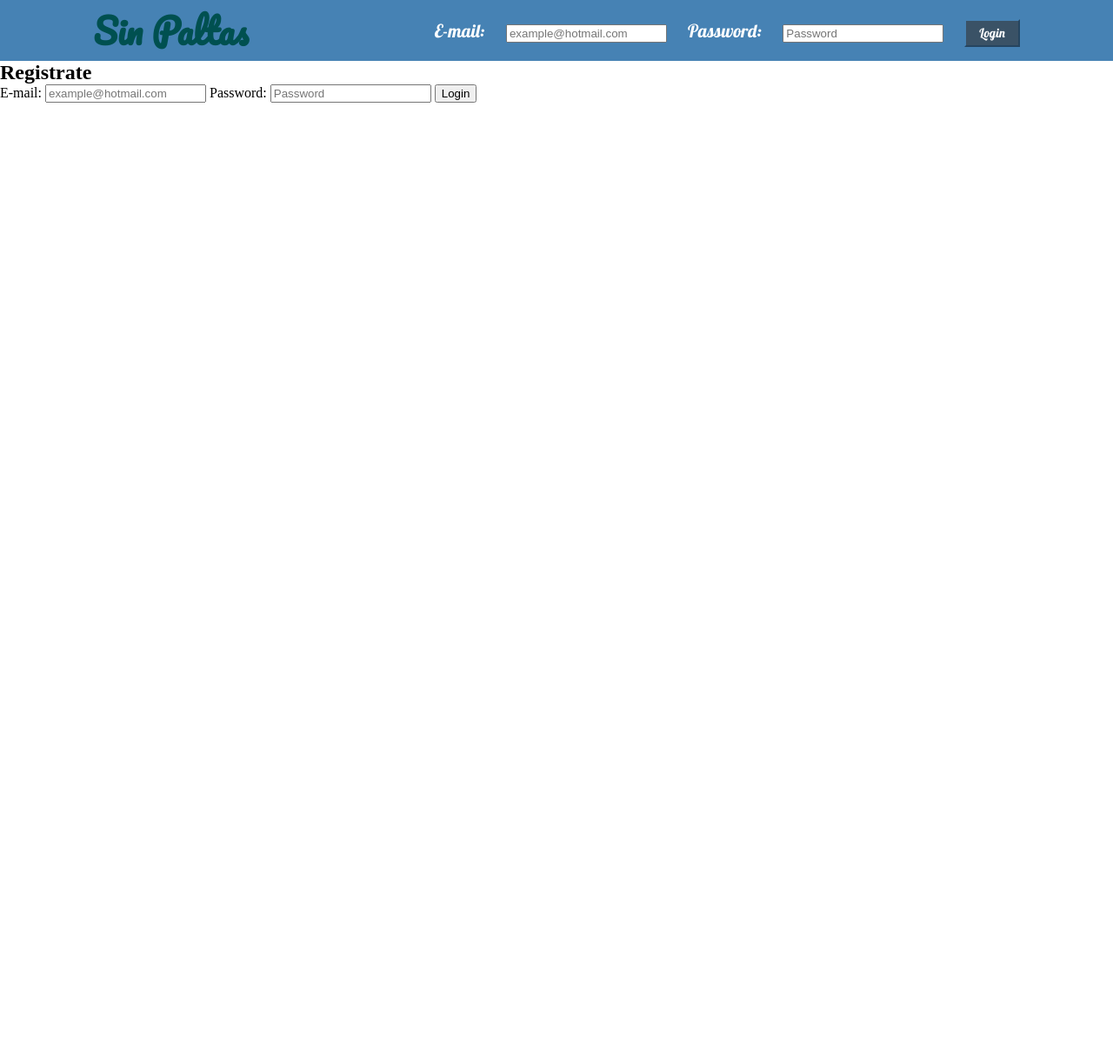
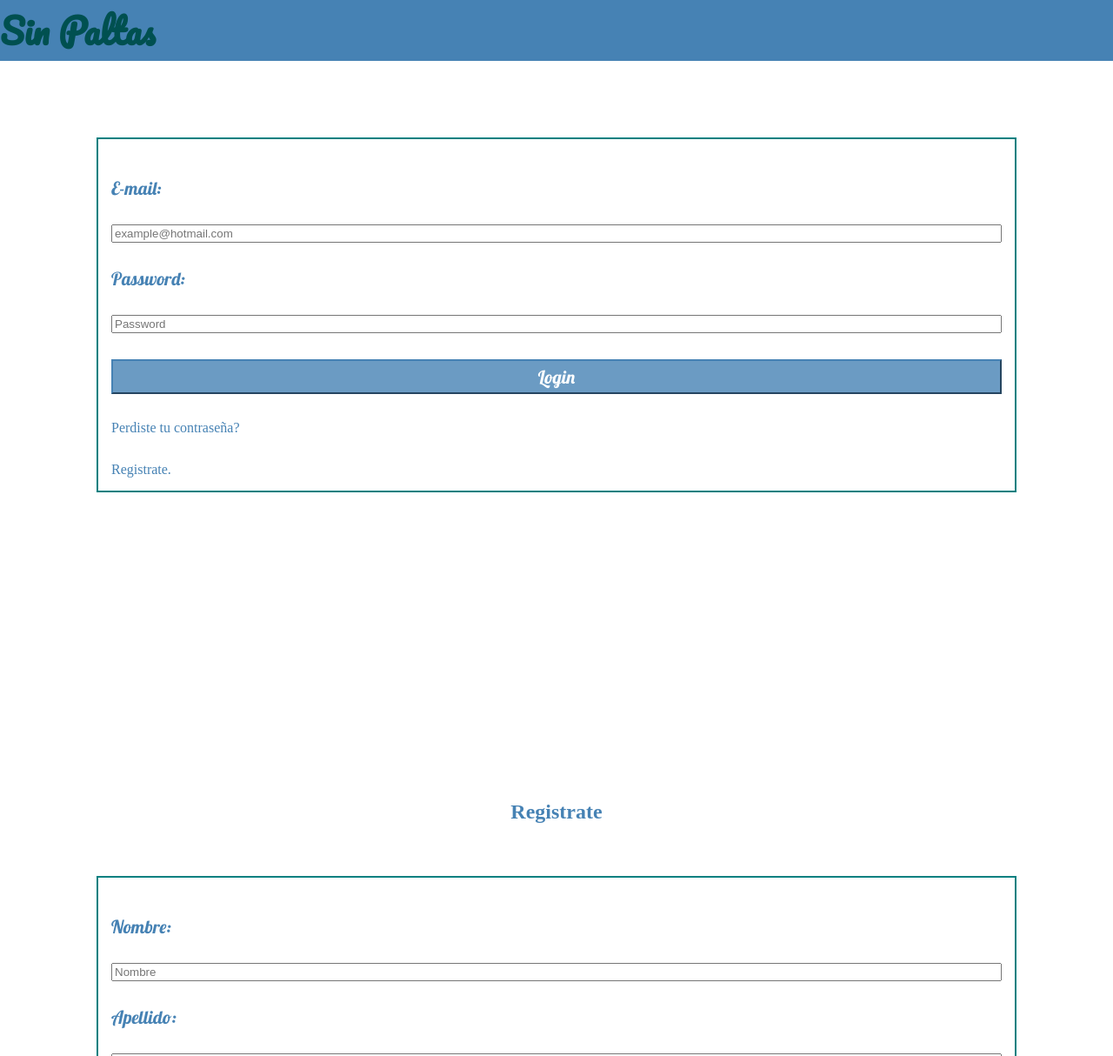
Before and after one commit to Drei109/SinPaltasProject, a website: page index.html in a window 1280 px wide. Shown: the top 1214 px of the page at 87% size. Before the commit the page ends 800 px from the top, so only its background shows below. Drawn offline with Linux system fonts and the light colour scheme.

Commit message:
changed header and added registration form

```diff
--- a/index.html
+++ b/index.html
@@ -14,28 +14,47 @@
             <h1 class="main-title">Sin Paltas</h1>
         </div>
 
-        <div class="main-header__login">
-            <label for="email" class="label__email">E-mail: </label>
-            <input type="email" placeholder="example@hotmail.com" id="email" required class="input__email">
-            <label for="password" class="label__password">Password: </label>
-            <input type="password" placeholder="Password" id="password" required class="input__password">
-            <button type="submit" name="enviar" class="button_login">Login</button>
-        </div>
+        <form action="login.php" method="post" class="main-header__login">
+
+          <label for="email" class="label__email">E-mail: </label>
+          <input type="email" placeholder="example@hotmail.com" id="email" requiredclass="input__email">
+            <!---->
+          <label for="password" class="label__password">Password: </label>
+          <input type="password" placeholder="Password" id="password" requiredclass="input__password">
+            <!---->
+          <button type="submit" name="enviar" class="button_login">Login</button>
+            <!---->
+            <a href="#" class="main-header__forgot">Perdiste tu contraseña?</a>
+            <a href="#register" class="main-header__register">Registrate.</a>
+
+        </form>
 
     </header>
 
-    <main class="main">
+    <main class="main"><a name="register"></a>
 
-        <section class="main-register">
-            <h2>Registrate</h2>
-            <form action="registrar.php">
-                <label for="email_register" class="register_label">E-mail: </label>
-                <input type="email" placeholder="example@hotmail.com" id="email_register" required class="register_input">
-                <label for="password_register" class="register_label">Password: </label>
-                <input type="password" placeholder="Password" id="password_register" required class="register_password">
-                <button type="submit" name="enviar">Login</button>
-            </form>
-        </section>
+        <h2 class="main-subtitle">Registrate</h2>
+
+        <form action="registrar.php" method="post" class="main-register">
+
+            <label for="name_register" class="label__name--register">Nombre: </label>
+            <input type="text" placeholder="Nombre" id="name_register" required class="register_input">
+            <!---->
+            <label for="lastname_register" class="label__lastname">Apellido: </label>
+            <input type="text" placeholder="Apellido" id="lastname_register" required class="register_input">
+            <!---->
+            <label for="password_register" class="label__password--register">Password: </label>
+            <input type="password" placeholder="Password" id="password_register" required class="register_password">
+            <!---->
+            <label for="address_register" class="label__address">Dirección: </label>
+            <input type="text" placeholder="Dirección" id="address_register" required class="register_input">
+            <!---->
+            <label for="phone_register" class="label__phone">Telefono: </label>
+            <input type="tel" placeholder="945 654321" id="phone_register" required class="phone_password">
+            <!---->
+            <button type="submit" name="enviar" class="button_login">Registrar</button>
+
+        </form>
 
     </main>
 
--- a/scss/main.scss
+++ b/scss/main.scss
@@ -40,22 +40,26 @@ Styles for buttons
 **********************/
 
 [class*=label__]{
-  padding-right: 20px;
-  color:#FFF;
+  //padding-right: 20px;
+  color:$color2;
   font-family:$login_info;
   font-size: 1.3em;
+  line-height: 4;
 }
+
 [class*=input__]{
-  margin-right: 20px;
 }
+
 .button_login{
   font-family:$login_info;
-  font-size: 0.9em;
+  font-size: 1.3em;
   color:#FFF;
   padding: 5px 15px;
   outline: none;
-  background: rgba(#333,.6);
+  background: rgba($color2,.8);
   border-color: $color2;
+  margin-top: 30px;
+  cursor: pointer;
 }
 
 
@@ -68,10 +72,10 @@ Styles for Header
     width: 100%;
     height: 70px;
     background-color: $color2;
-  display: flex;
-  justify-content: space-around;
+    //display: flex;
+    //justify-content: space-around;
 
-  &__logo, &__login{
+    &__logo{
       line-height: 70px;
     }
     .main-title{
@@ -80,4 +84,44 @@ Styles for Header
       color:#005050;
     }
 
+    &__login{
+      width: 80%;
+      border: 2px solid $color1;
+      padding: 15px;
+      margin: 5.5em auto;
+      display:flex;
+      flex-direction:column;
     }
+      &__forgot,&__register{
+        text-decoration: none;
+        color:$color2;
+        margin-top: 30px;
+      }
+
+}
+
+/**********************
+Styles for Register
+**********************/
+.main{
+  margin-top: 100vh;
+  width: 100%;
+
+  &-subtitle{
+    text-align: center;
+    color:$color2;
+    margin-bottom:2.5em;
+    padding-top: 50px;
+  }
+
+  &-register{
+    width: 80%;
+    border: 2px solid $color1;
+    padding: 15px;
+    margin: 0 auto;
+    display:flex;
+    flex-direction:column;
+  }
+}
+
+/* @media 480px*/
```
Also changed, not shown: css/main.css. Lines whose indentation alone changed are shown as unchanged.
